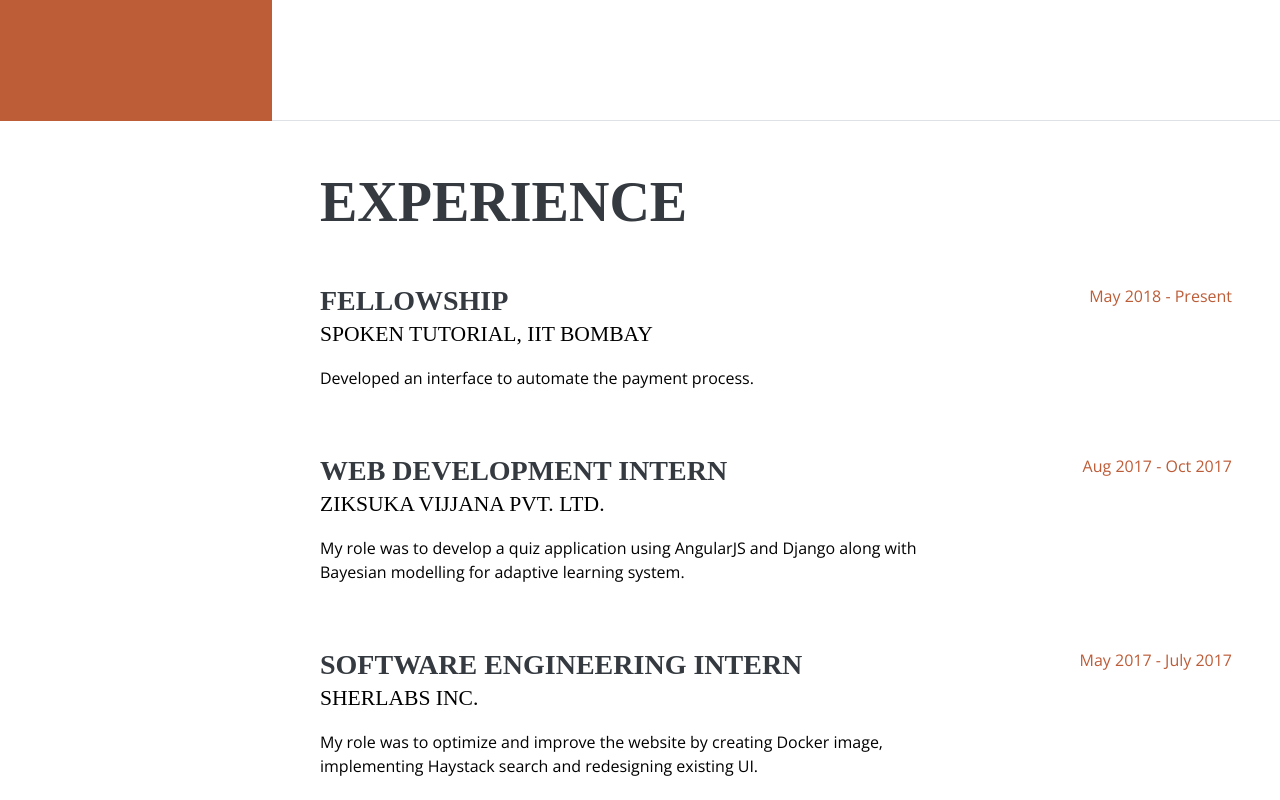
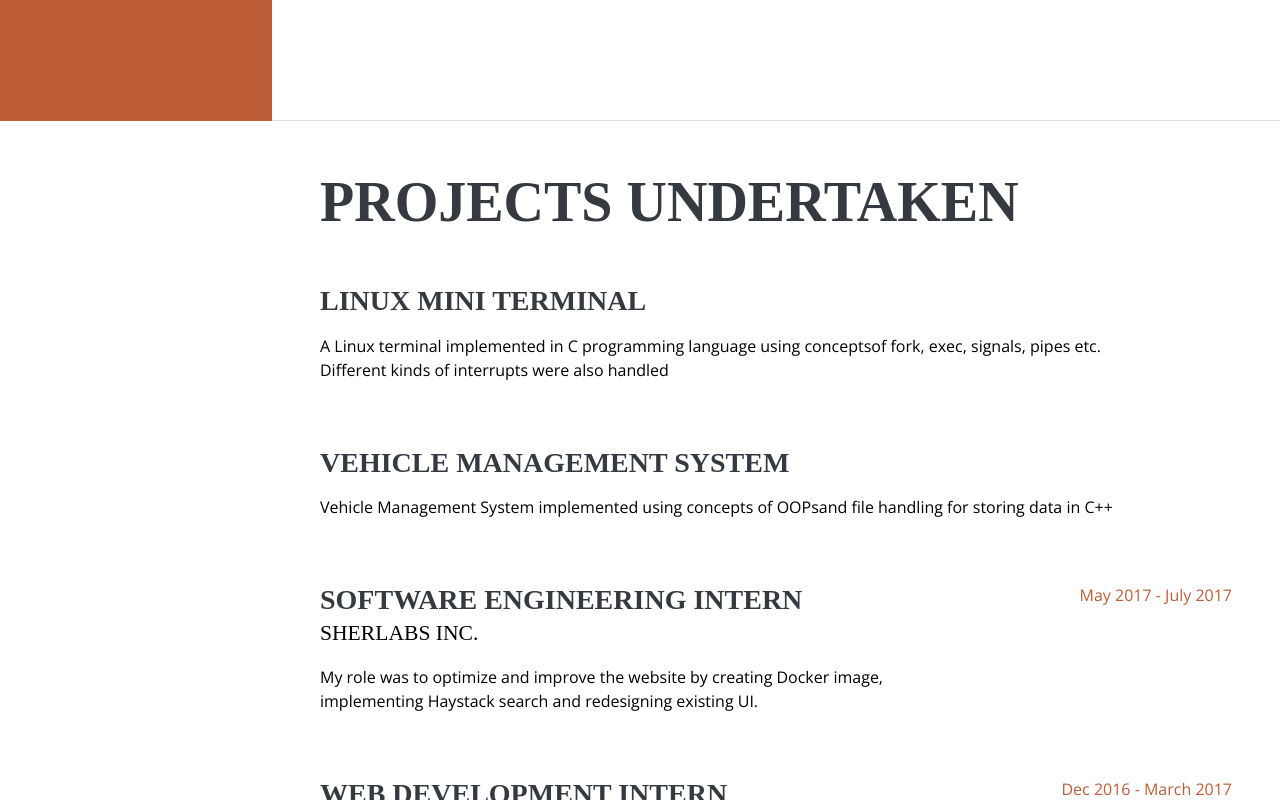
Before and after one commit to utkarshpatel500/utkarshpatel.github.io, a plain HTML site: page index.html in a window 1280 px wide. Shown: the part 679-1479 px from the top of the page. Drawn offline with nearby package versions, Linux system fonts and the light colour scheme; a web font is replaced by a local one.

Commit message:
Portfolio

```diff
--- a/index.html
+++ b/index.html
@@ -74,7 +74,7 @@
 						Competitive Programming Enthusiast·
 					</div>
 					<p class="mb-3">Second Year undergrad in Computer Science and Engineering at Indian Institute of Information Technology Nagpur.</p>
-					<p class="mb-5">I am passionate programer having broad range of skills in full stack development, hybrid app developement and graphic designing.
+					<p class="mb-5">I am passionate programer broadly intrested in Data Structures, Algorithms, Sports Programming and their applications.
 					</p>
 
 					<ul class="list-inline list-social-icons mb-0">
@@ -133,28 +133,23 @@
 
 			<section class="resume-section p-3 p-lg-5 d-flex flex-column" id="experience">
 				<div class="my-auto">
-					<h2 class="mb-5">Experience</h2>
+					<h2 class="mb-5">Projects Undertaken</h2>
 
 					<div class="resume-item d-flex flex-column flex-md-row mb-5">
 						<div class="resume-content mr-auto">
-							<h3 class="mb-0">Fellowship</h3>
-							<div class="subheading mb-3">Spoken Tutorial, IIT Bombay</div>
-							<p>Developed an interface to automate the payment process.</p>
-						</div>
-						<div class="resume-date text-md-right">
-							<span class="text-primary">May 2018 - Present</span>
+							<h3 class="mb-0">Linux Mini Terminal</h3>
+							<p></p>
+							<p>A Linux terminal implemented in C programming language using conceptsof fork, exec, signals, pipes etc.<br>Different kinds of interrupts were also handled</br></p>
 						</div>
 					</div>
 
 					<div class="resume-item d-flex flex-column flex-md-row mb-5">
 						<div class="resume-content mr-auto">
-							<h3 class="mb-0">Web Development Intern</h3>
-							<div class="subheading mb-3">Ziksuka Vijjana Pvt. Ltd.</div>
-							<p>My role was to develop a quiz application using AngularJS and Django along with Bayesian modelling for adaptive learning system.</p>
+							<h3 class="mb-0">Vehicle Management System</h3>
+							<p></p>
+							<p>Vehicle Management System implemented using concepts of OOPsand file handling for storing data in C++</p>
 						</div>
-						<div class="resume-date text-md-right">
-							<span class="text-primary">Aug 2017 - Oct 2017</span>
-						</div>
+
 					</div>
 
 					<div class="resume-item d-flex flex-column flex-md-row mb-5">
```
